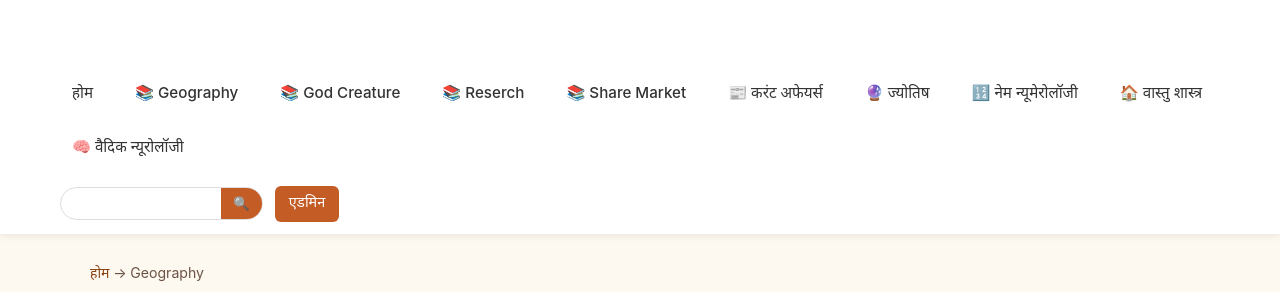
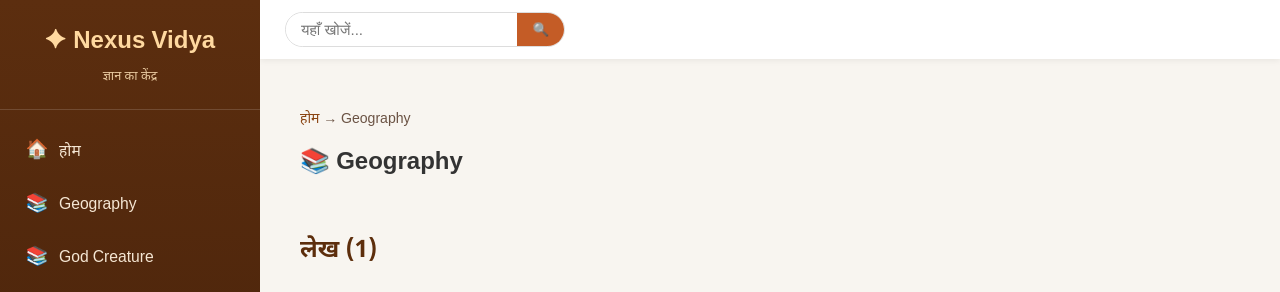
Before and after one commit to nexusvidya/nexus-vidya, a Flask app: a page that uses templates/base.html in a window 1280 px wide. Shown: the top 292 px of the page. Run offline with Flask 3, Linux system fonts and the light colour scheme; data comes from the database, SQL or seed files in the repository.

Commit message:
Update base.html

```diff
--- a/templates/base.html
+++ b/templates/base.html
@@ -5,28 +5,173 @@
   <meta name="viewport" content="width=device-width, initial-scale=1.0">
   <title>{% block title %}Nexus Vidya{% endblock %} | ज्ञान का केंद्र</title>
 
-  <!-- Fonts -->
   <link href="https://fonts.googleapis.com/css2?family=Noto+Sans+Devanagari:wght@400;500;600;700&display=swap" rel="stylesheet">
-
-  <!-- CSS -->
   <link rel="stylesheet" href="{{ url_for('static', filename='css/style.css') }}">
 
   {% block extra_head %}{% endblock %}
 
   <style>
-    /* WhatsApp Floating Button */
+    * { box-sizing: border-box; margin: 0; padding: 0; }
+    body {
+      font-family: 'Noto Sans Devanagari', sans-serif;
+      background: #f8f5f0;
+      color: #333;
+      display: flex;
+      min-height: 100vh;
+    }
+
+    /* ===== LEFT SIDEBAR ===== */
+    .public-sidebar {
+      width: 260px;
+      background: linear-gradient(180deg, #5c2e0f 0%, #3d1c08 100%);
+      color: #fff;
+      display: flex;
+      flex-direction: column;
+      position: fixed;
+      top: 0;
+      left: 0;
+      bottom: 0;
+      z-index: 100;
+      overflow-y: auto;
+    }
+    .sidebar-logo {
+      padding: 22px 20px;
+      text-align: center;
+      border-bottom: 1px solid rgba(255,255,255,0.15);
+    }
+    .sidebar-logo a {
+      color: #ffd9a0;
+      text-decoration: none;
+      font-size: 1.5rem;
+      font-weight: 700;
+      display: flex;
+      align-items: center;
+      justify-content: center;
+      gap: 8px;
+    }
+    .sidebar-logo span {
+      font-size: 1.6rem;
+    }
+    .sidebar-tagline {
+      font-size: 0.8rem;
+      color: #e8c9a0;
+      margin-top: 4px;
+    }
+
+    .sidebar-nav {
+      padding: 15px 0;
+      flex: 1;
+    }
+    .sidebar-nav a {
+      display: flex;
+      align-items: center;
+      gap: 10px;
+      padding: 12px 22px;
+      color: #f5e6d3;
+      text-decoration: none;
+      font-size: 0.98rem;
+      transition: all 0.2s;
+      border-left: 3px solid transparent;
+    }
+    .sidebar-nav a:hover {
+      background: rgba(255,255,255,0.1);
+      border-left-color: #ffb347;
+      color: #fff;
+    }
+    .sidebar-nav .nav-icon {
+      font-size: 1.15rem;
+      width: 24px;
+      text-align: center;
+    }
+
+    .sidebar-bottom {
+      padding: 15px 20px;
+      border-top: 1px solid rgba(255,255,255,0.15);
+    }
+    .sidebar-bottom a {
+      display: block;
+      text-align: center;
+      background: #c45c26;
+      color: white;
+      padding: 10px;
+      border-radius: 8px;
+      text-decoration: none;
+      font-weight: 600;
+      font-size: 0.95rem;
+    }
+    .sidebar-bottom a:hover {
+      background: #a0481c;
+    }
+
+    /* ===== MAIN CONTENT AREA ===== */
+    .public-main {
+      margin-left: 260px;
+      flex: 1;
+      min-height: 100vh;
+      display: flex;
+      flex-direction: column;
+    }
+
+    .top-bar {
+      background: white;
+      padding: 12px 25px;
+      display: flex;
+      align-items: center;
+      justify-content: space-between;
+      box-shadow: 0 2px 6px rgba(0,0,0,0.06);
+      position: sticky;
+      top: 0;
+      z-index: 50;
+    }
+    .search-box {
+      display: flex;
+      border: 1px solid #ddd;
+      border-radius: 25px;
+      overflow: hidden;
+      width: 280px;
+    }
+    .search-box input {
+      border: none;
+      padding: 8px 15px;
+      outline: none;
+      flex: 1;
+      font-size: 0.95rem;
+    }
+    .search-box button {
+      border: none;
+      background: #c45c26;
+      color: white;
+      padding: 0 15px;
+      cursor: pointer;
+    }
+
+    .content-area {
+      flex: 1;
+      padding: 20px;
+    }
+
+    /* ===== FOOTER ===== */
+    .site-footer {
+      background: #2c1810;
+      color: #f5e6d3;
+      text-align: center;
+      padding: 25px 20px;
+      font-size: 0.92rem;
+    }
+    .site-footer p { margin: 5px 0; }
+
+    /* ===== WhatsApp BUTTON ===== */
     .whatsapp-float {
       position: fixed;
       bottom: 25px;
       right: 25px;
       background: #25D366;
       color: white;
-      width: 60px;
-      height: 60px;
+      width: 58px;
+      height: 58px;
       border-radius: 50%;
-      text-align: center;
-      font-size: 30px;
-      box-shadow: 0 4px 12px rgba(0,0,0,0.3);
+      font-size: 28px;
+      box-shadow: 0 4px 14px rgba(0,0,0,0.3);
       z-index: 999;
       display: flex;
       align-items: center;
@@ -39,135 +184,77 @@
       color: white;
     }
 
-    /* Header */
-    .site-header {
-      background: #fff;
-      box-shadow: 0 2px 8px rgba(0,0,0,0.08);
-      position: sticky;
-      top: 0;
-      z-index: 100;
+    /* ===== MOBILE ===== */
+    @media (max-width: 768px) {
+      .public-sidebar {
+        width: 100%;
+        height: auto;
+        position: relative;
       }
-    .header-inner {
+      .public-main {
+        margin-left: 0;
+      }
+      .sidebar-nav {
         display: flex;
-      align-items: center;
-      justify-content: space-between;
-      padding: 12px 20px;
-      max-width: 1200px;
-      margin: 0 auto;
-      gap: 20px;
         flex-wrap: wrap;
+        gap: 5px;
+        padding: 10px;
       }
-    .logo {
-      font-size: 1.4rem;
-      font-weight: 700;
-      color: #c45c26;
-      text-decoration: none;
-      display: flex;
-      align-items: center;
-      gap: 6px;
-    }
-    .main-nav {
-      display: flex;
-      gap: 18px;
-      flex-wrap: wrap;
-    }
-    .main-nav a {
-      text-decoration: none;
-      color: #333;
-      font-weight: 500;
-      font-size: 0.95rem;
-    }
-    .main-nav a:hover {
-      color: #c45c26;
-    }
-    .header-right {
-      display: flex;
-      align-items: center;
-      gap: 12px;
-    }
-    .search-form {
-      display: flex;
-      border: 1px solid #ddd;
-      border-radius: 20px;
-      overflow: hidden;
-    }
-    .search-form input {
-      border: none;
-      padding: 7px 12px;
-      outline: none;
-      width: 160px;
-    }
-    .search-form button {
-      border: none;
-      background: #c45c26;
-      color: white;
-      padding: 7px 12px;
-      cursor: pointer;
-    }
-    .admin-link {
-      background: #c45c26;
-      color: white;
-      padding: 6px 14px;
+      .sidebar-nav a {
+        padding: 8px 12px;
+        border-left: none;
         border-radius: 6px;
-      text-decoration: none;
-      font-size: 0.9rem;
-    }
-    .site-footer {
-      background: #2c1810;
-      color: #f5e6d3;
-      text-align: center;
-      padding: 30px 20px;
-      margin-top: 50px;
-    }
-    .site-footer p {
-      margin: 6px 0;
-      font-size: 0.95rem;
-    }
-
-    /* Mobile */
-    @media (max-width: 768px) {
-      .main-nav {
-        display: none;
-      }
-      .search-form input {
-        width: 120px;
+        background: rgba(255,255,255,0.08);
+        font-size: 0.88rem;
       }
     }
   </style>
 </head>
 <body>
 
-  <!-- ========== HEADER ========== -->
-  <header class="site-header">
-    <div class="header-inner">
-      <a href="{{ url_for('index') }}" class="logo">
+  <!-- ========== LEFT SIDEBAR ========== -->
+  <aside class="public-sidebar">
+    <div class="sidebar-logo">
+      <a href="{{ url_for('index') }}">
         <span>✦</span> Nexus Vidya
       </a>
+      <div class="sidebar-tagline">ज्ञान का केंद्र</div>
+    </div>
 
-      <nav class="main-nav">
-        <a href="{{ url_for('index') }}">होम</a>
+    <nav class="sidebar-nav">
+      <a href="{{ url_for('index') }}">
+        <span class="nav-icon">🏠</span> होम
+      </a>
+
       {% for cat in nav_categories %}
       <a href="{{ url_for('category_page', slug=cat.slug) }}">
-            {{ cat.icon or '📚' }} {{ cat.name }}
+        <span class="nav-icon">{{ cat.icon or '📚' }}</span>
+        {{ cat.name }}
       </a>
       {% endfor %}
     </nav>
 
-      <div class="header-right">
-        <form action="{{ url_for('search') }}" method="get" class="search-form">
-          <input type="text" name="q" placeholder="खोजें..." required>
+    <div class="sidebar-bottom">
+      <a href="{{ url_for('admin_login') }}">🔐 एडमिन लॉगिन</a>
+    </div>
+  </aside>
+
+  <!-- ========== MAIN AREA ========== -->
+  <div class="public-main">
+
+    <!-- Top Search Bar -->
+    <div class="top-bar">
+      <form action="{{ url_for('search') }}" method="get" class="search-box">
+        <input type="text" name="q" placeholder="यहाँ खोजें..." required>
         <button type="submit">🔍</button>
       </form>
-        <a href="{{ url_for('admin_login') }}" class="admin-link">एडमिन</a>
     </div>
-    </div>
-  </header>
 
-  <!-- ========== MAIN CONTENT ========== -->
-  <main>
+    <!-- Page Content -->
+    <div class="content-area">
       {% with messages = get_flashed_messages(with_categories=true) %}
         {% if messages %}
-        <div class="flash-container" style="max-width:1200px;margin:15px auto;padding:0 20px;">
+          <div style="margin-bottom:15px;">
             {% for category, message in messages %}
               <div class="flash flash-{{ category }}">{{ message }}</div>
             {% endfor %}
@@ -176,19 +263,17 @@
       {% endwith %}
 
       {% block content %}{% endblock %}
-  </main>
+    </div>
 
-  <!-- ========== FOOTER ========== -->
+    <!-- Footer -->
     <footer class="site-footer">
-    <div class="container">
-      <p>{{ t('footer_text') if t is defined else 'ज्ञान, ज्योतिष, वास्तु, करंट अफेयर्स और हर विषय का खजाना।' }}</p>
+      <p>ज्ञान, ज्योतिष, वास्तु, करंट अफेयर्स और हर विषय का खजाना।</p>
       <p>&copy; 2026 Nexus Vidya — सभी अधिकार सुरक्षित</p>
+    </footer>
   </div>
-  </footer>
 
-  <!-- ========== WhatsApp FLOATING BUTTON ========== -->
-  <!-- अपना नंबर यहाँ डालो (91 के बाद 10 अंक) उदाहरण: 7317055531 -->
-  <a href="https://wa.me/7317055531"
+  <!-- WhatsApp Button -->
+  <a href="https://wa.me/917317055531"
      class="whatsapp-float"
      target="_blank"
      rel="noopener"
```
Lines whose indentation alone changed are shown as unchanged.
